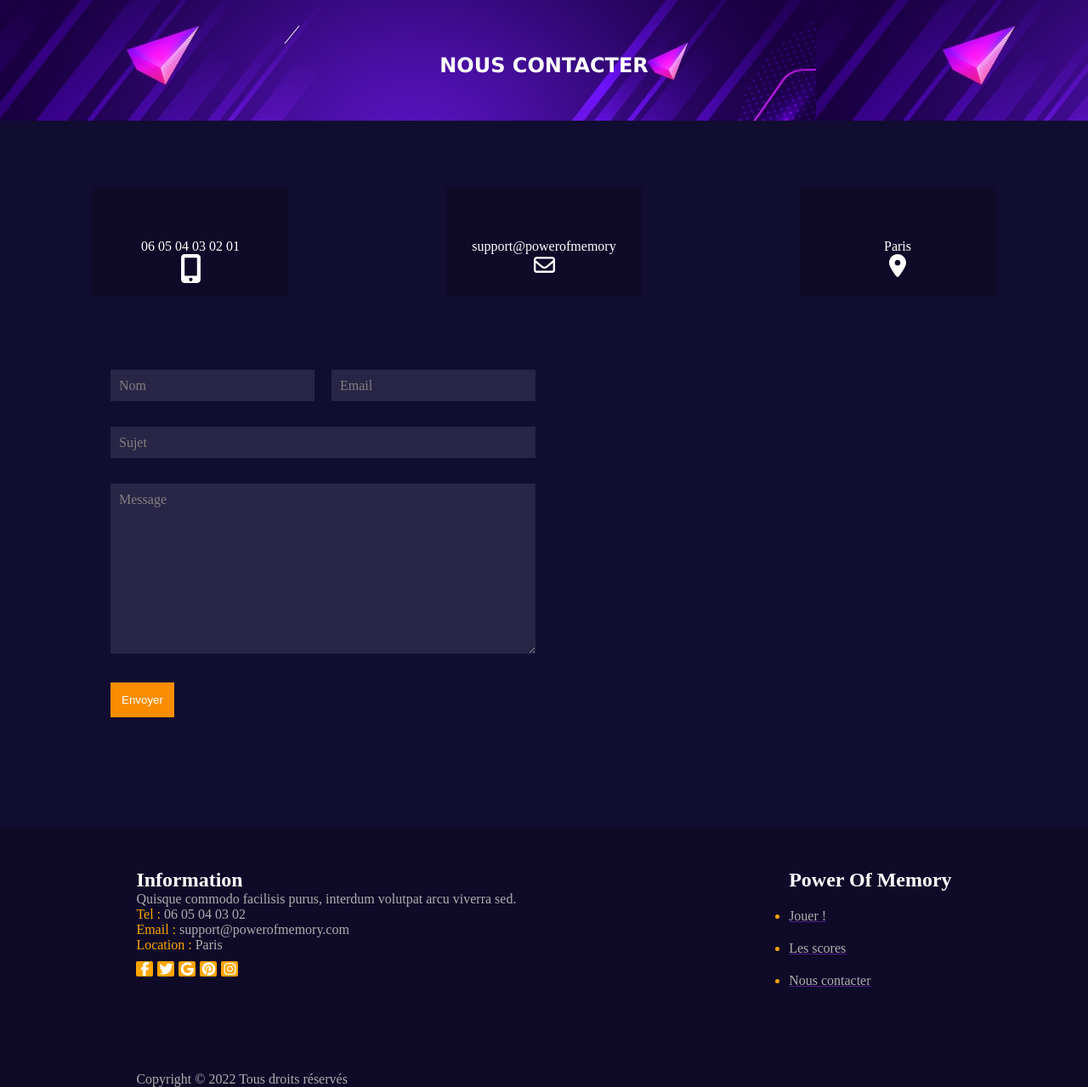
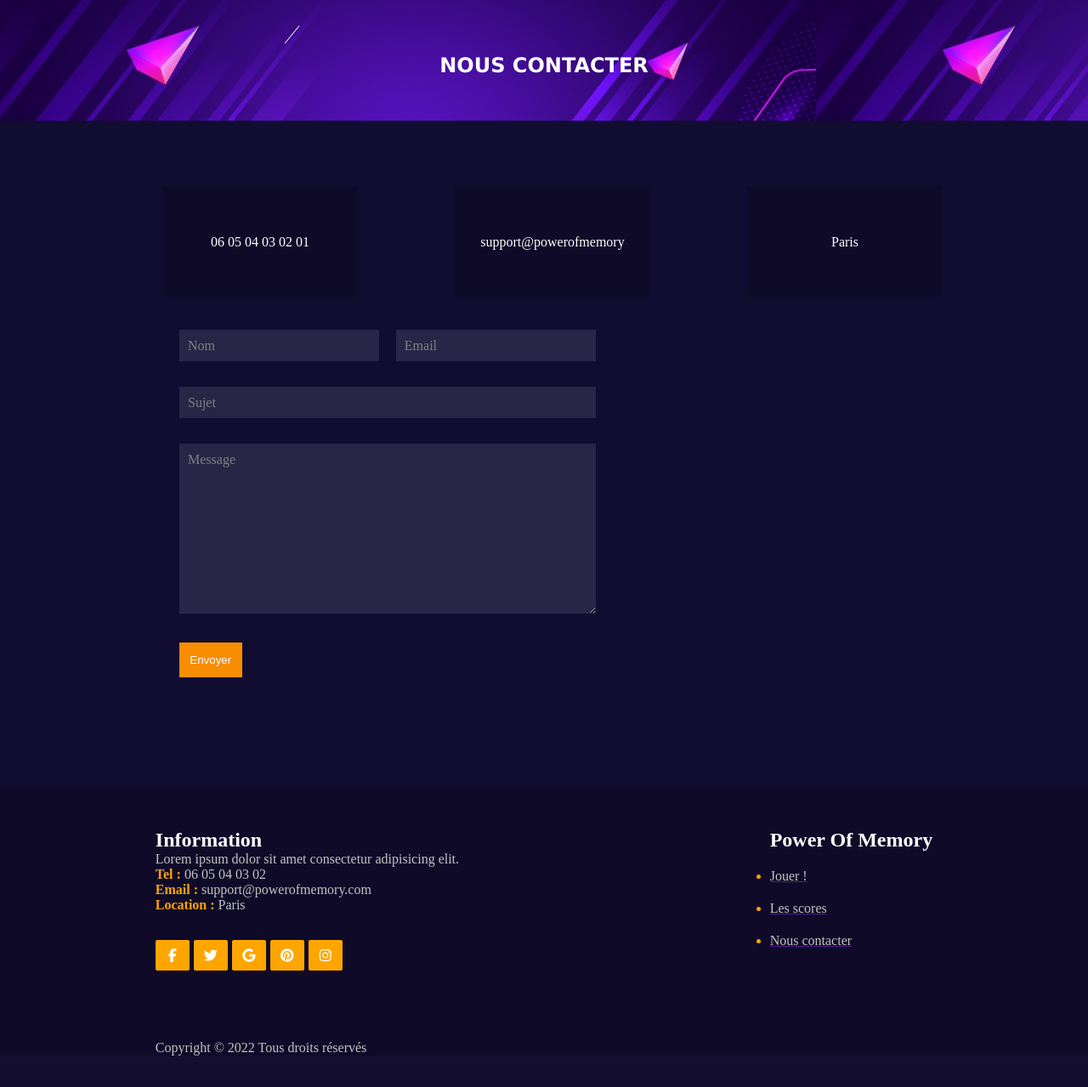
Before and after one commit to JooBV/Puissance-4, a PHP site: page /contacte.html in a window 1280 px wide. Shown: the part 65-1344 px from the top of the page at 85% size. After the commit the page ends 1307 px from the top, so only its background shows below. Run offline with PHP 8.4, Linux system fonts and the light colour scheme; some libraries are stand-ins or nearby versions.

Commit message:
[UPDATE] contact

```diff
--- a/assets/css/style.css
+++ b/assets/css/style.css
@@ -94,8 +94,8 @@ header{
 }
 .contact{
     color: white;
-    margin-bottom: 22px;
-    padding: 0.5rem 1rem;
+    margin-bottom: -25px;
+    padding-left: 134px;
     padding-top: 6%;
     text-align: center;
     padding-bottom: 5%;
@@ -112,21 +112,13 @@ header{
     height: 130px;
 }
 
-.Tel{
-    width: 40px;
-    height: 40px;
-    background: #f88d00;
-    color: white;
-    border-radius: 50px;
-}
-
 
 /* Debut du Form */
 
 form{
     width: 40%;
-    max-width: 500px;
-    margin-left: 130px;
+    max-width: 490px;
+    margin-left: 211px;
 }
 
 .input-group{
@@ -192,17 +184,21 @@ textarea:valid~label{
 /* Debut du footer */
 
 .footer{
-    color: white;
     padding-top: 50px;
     background-color: #0e0a28;
     display: flex;
     justify-content: space-around;
 }
 
+.Tittre-footer{
+    color: white;
+
+}
+
 /* Style de la partie gauche du footer */
 
 .gris{
-    color: rgb(174, 174, 174);
+    color: rgb(196, 196, 196);
 }
 
 .footerOrange{
@@ -213,12 +209,13 @@ textarea:valid~label{
     display: flex;
     align-items: center;
     height: 40px;
+    padding-top: 50px;
 }
 
 .fa{
-    padding: 1px;
+    padding: 10px;
     color: white;
-    width: 20px;
+    width: 40px;
     text-align: center;
     margin-right: 5px;
     border-radius: 2px;
@@ -229,20 +226,19 @@ textarea:valid~label{
 }
 
 .copyright{
-    color: rgb(174, 174, 174);
+    color: rgb(196, 196, 196);
     margin-top: 100px;
 }
-
-
 
 /* Style de la partie droite du footer */
 
 li{
     margin-top: 20px;
+
 }
 
 .gris2{
-    color: rgb(174, 174, 174);
+    color: rgb(196, 196, 196);
 }
 
 .gris2:hover{
--- a/contacte.html
+++ b/contacte.html
@@ -35,17 +35,18 @@
             <div class="contact">
                 <div class="contener">
                     <p>06 05 04 03 02 01</p>
-                    <a href="#"><img src="/assets/images/mobile.svg" alt="" style="width:25px"></a>
                 </div>
                 <div class="contener">
                     <p>support@powerofmemory</p>
-                    <a href="#"><img src="/assets/images/envelope.svg" alt="" style="width:25px"></a>
-
                 </div>
                 <div class="contener">
                     <p>Paris</p>
-                    <a href="#"><img src="/assets/images/location.svg" alt="" style="width: 20px;"></a>
                 </div>
+            <div class="imageContact">
+                <a href=""></a>
+                <a href=""></a>
+                <a href=""></a>
+            </div>
             </div>
         </div>
 
@@ -87,12 +88,12 @@
         <div class="footer">
             <div>
                 <!-- La partie gauche du Footer-->
-                <h2>Information</h2>
+                <h2 class="Tittre-footer">Information</h2>
 
-                <p class="gris">Quisque commodo facilisis purus, interdum volutpat arcu viverra sed.</p>
-                <p><span class="footerOrange">Tel :</span><span class="gris"> 06 05 04 03 02</span></p>
-                <p><span class="footerOrange">Email :</span><span class="gris"> support@powerofmemory.com</span></p>
-                <p><span class="footerOrange">Location :</span><span class="gris"> Paris</span></p>
+                <p class="gris">Lorem ipsum dolor sit amet consectetur adipisicing elit.</p>
+                <p><strong class="footerOrange">Tel :</strong><span class="gris"> 06 05 04 03 02</span></p>
+                <p><strong class="footerOrange">Email :</strong><span class="gris"> support@powerofmemory.com</span></p>
+                <p><strong class="footerOrange">Location :</strong><span class="gris"> Paris</span></p>
 
                 <div class="imageLiens">
                     <a href=""><i class="fa fa-facebook"></i></a>
@@ -107,7 +108,7 @@
             </div>
 
             <div>
-                <h2>Power Of Memory</h2>
+                <h2 class="Tittre-footer">Power Of Memory</h2>
                 <!-- La partie a droite du Footer avec les liens-->
                 <ul>
                     <li class="footerOrange"><a href=""><span class="gris2"> Jouer ! </span></a></li>
```
